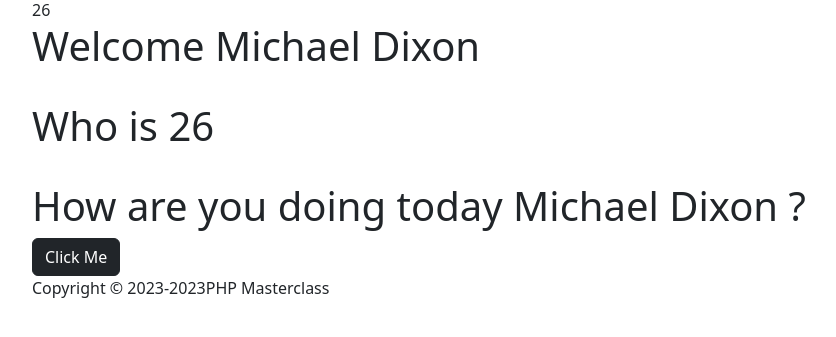
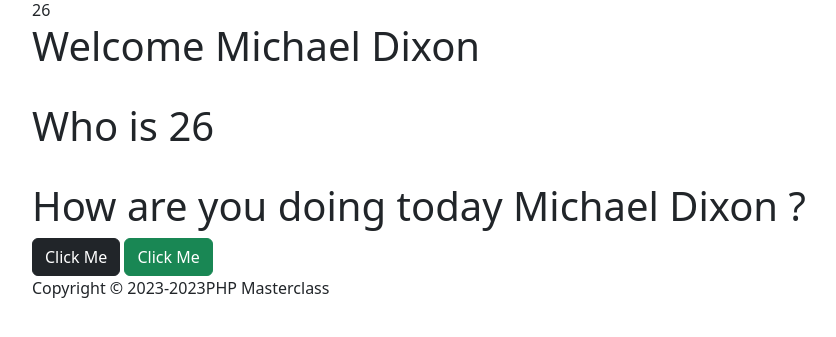
Before and after one commit to michael4real111/php_primer, a PHP site: page / in a window 1280 px wide. Shown: the part 304-641 px from the top of the page, without its empty margins (50-886 px from the left). Run offline with PHP 8.4, Linux system fonts and the light colour scheme.

Commit message:
Update index.php
Added new button

```diff
--- a/index.php
+++ b/index.php
@@ -37,6 +37,7 @@
     ?>
 
 <button type="button" class="btn btn-dark"> Click Me </button>
+<button type="button" class="btn btn-success"> Click Me </button>
 
 <?php
     require 'includes/footer.php';
```
